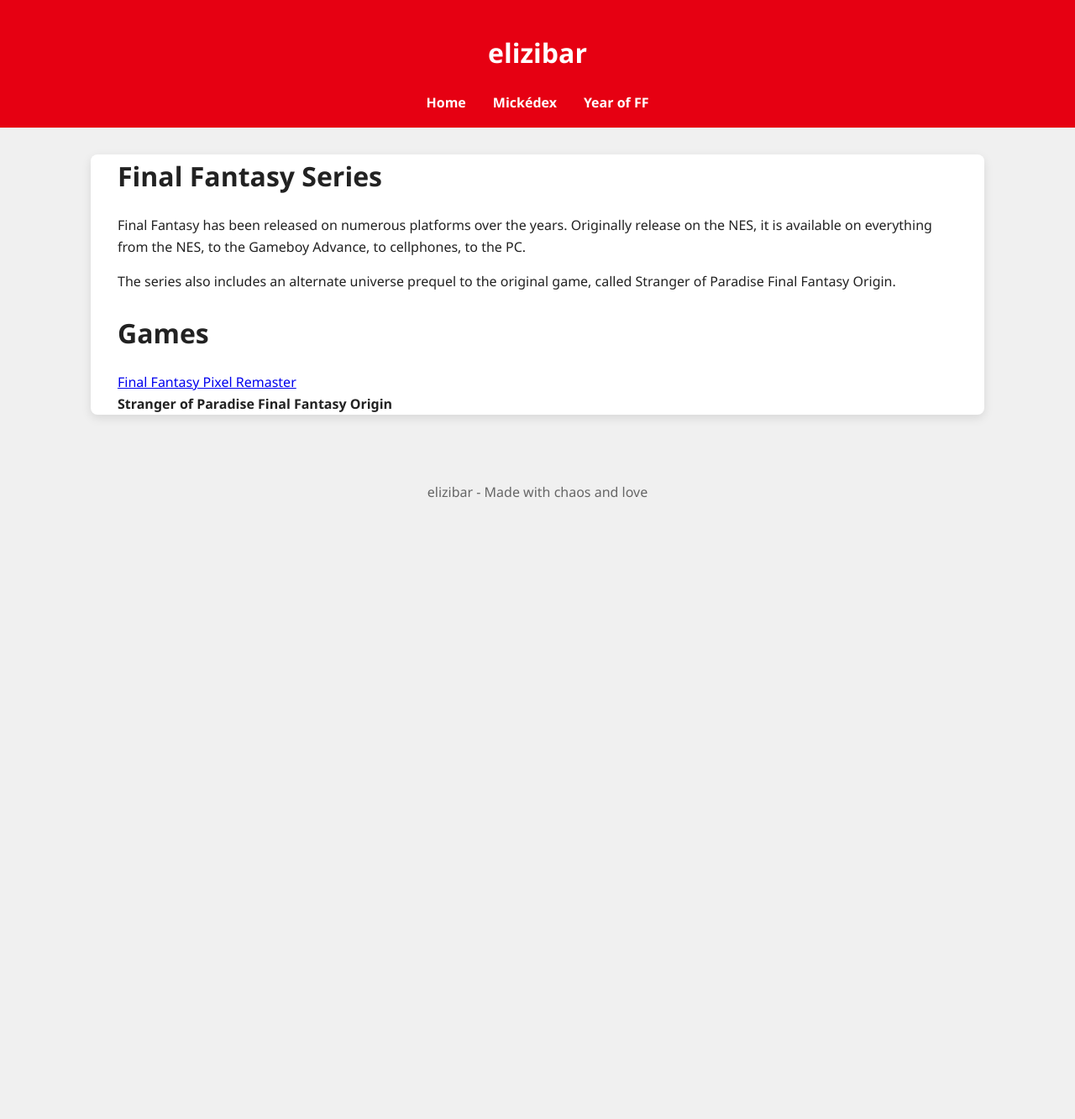
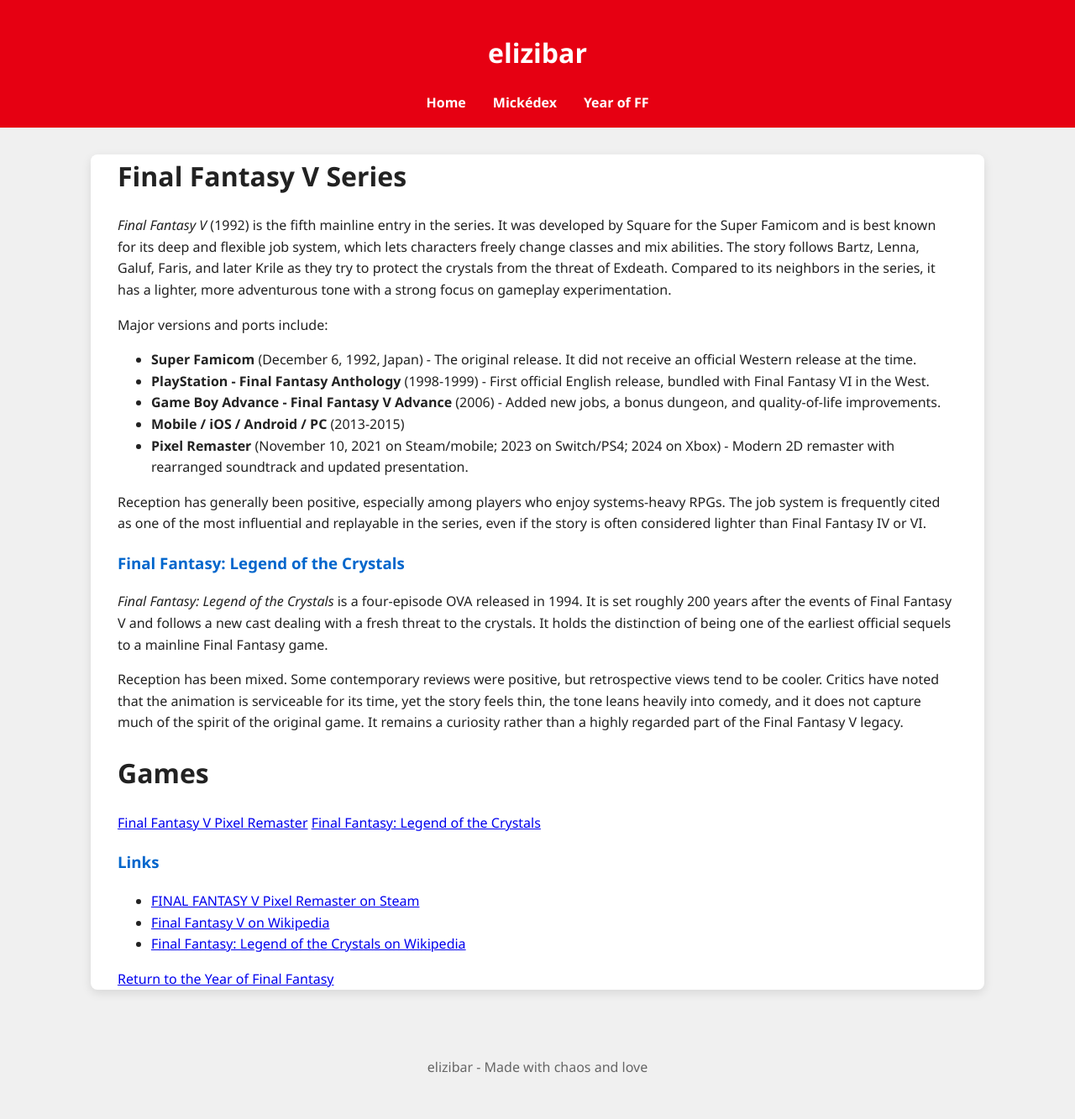
Before and after one commit to elizibar/elizibar.github.io, a Jekyll site: the page built from yearoffinalfantasy/Series/ff5series.md, in a window 1280 px wide. Shown: the whole page at 84% size. Built offline with Jekyll 4.4.1, drawn with Linux system fonts in a browser that asks for light colours; before the commit the page ends 900 px from its top, so only the background shows below that.

Commit message:
Update ff5series.md

```diff
--- a/yearoffinalfantasy/Series/ff5series.md
+++ b/yearoffinalfantasy/Series/ff5series.md
@@ -1,15 +1,38 @@
 ---
-title: Final Fantasy Series
+title: Final Fantasy V Series
 layout: default
 permalink: /yearoffinalfantasy/ff5series/
 ---
 
-# Final Fantasy Series
+# Final Fantasy V Series
 
-Final Fantasy has been released on numerous platforms over the years.  Originally release on the NES, it is available on everything from the NES, to the Gameboy Advance, to cellphones, to the PC.
+*Final Fantasy V* (1992) is the fifth mainline entry in the series. It was developed by Square for the Super Famicom and is best known for its deep and flexible job system, which lets characters freely change classes and mix abilities. The story follows Bartz, Lenna, Galuf, Faris, and later Krile as they try to protect the crystals from the threat of Exdeath. Compared to its neighbors in the series, it has a lighter, more adventurous tone with a strong focus on gameplay experimentation.
 
-The series also includes an alternate universe prequel to the original game, called Stranger of Paradise Final Fantasy Origin.
+Major versions and ports include:
+
+- **Super Famicom** (December 6, 1992, Japan) - The original release. It did not receive an official Western release at the time.
+- **PlayStation - Final Fantasy Anthology** (1998-1999) - First official English release, bundled with Final Fantasy VI in the West.
+- **Game Boy Advance - Final Fantasy V Advance** (2006) - Added new jobs, a bonus dungeon, and quality-of-life improvements.
+- **Mobile / iOS / Android / PC** (2013-2015)
+- **Pixel Remaster** (November 10, 2021 on Steam/mobile; 2023 on Switch/PS4; 2024 on Xbox) - Modern 2D remaster with rearranged soundtrack and updated presentation.
+
+Reception has generally been positive, especially among players who enjoy systems-heavy RPGs. The job system is frequently cited as one of the most influential and replayable in the series, even if the story is often considered lighter than Final Fantasy IV or VI.
+
+### Final Fantasy: Legend of the Crystals
+
+*Final Fantasy: Legend of the Crystals* is a four-episode OVA released in 1994. It is set roughly 200 years after the events of Final Fantasy V and follows a new cast dealing with a fresh threat to the crystals. It holds the distinction of being one of the earliest official sequels to a mainline Final Fantasy game.
+
+Reception has been mixed. Some contemporary reviews were positive, but retrospective views tend to be cooler. Critics have noted that the animation is serviceable for its time, yet the story feels thin, the tone leans heavily into comedy, and it does not capture much of the spirit of the original game. It remains a curiosity rather than a highly regarded part of the Final Fantasy V legacy.
 
 # Games
-[Final Fantasy Pixel Remaster](/yearoffinalfantasy/ff1pr/)
-**Stranger of Paradise Final Fantasy Origin**
+
+[Final Fantasy V Pixel Remaster](/yearoffinalfantasy/ff5pr/)
+[Final Fantasy: Legend of the Crystals](/yearoffinalfantasy/ff5loc/)
+
+### Links
+
+- [FINAL FANTASY V Pixel Remaster on Steam](https://store.steampowered.com/app/1173810/FINAL_FANTASY_V/)
+- [Final Fantasy V on Wikipedia](https://en.wikipedia.org/wiki/Final_Fantasy_V)
+- [Final Fantasy: Legend of the Crystals on Wikipedia](https://en.wikipedia.org/wiki/Final_Fantasy:_Legend_of_the_Crystals)
+
+[Return to the Year of Final Fantasy](/yearoffinalfantasy/)
```
